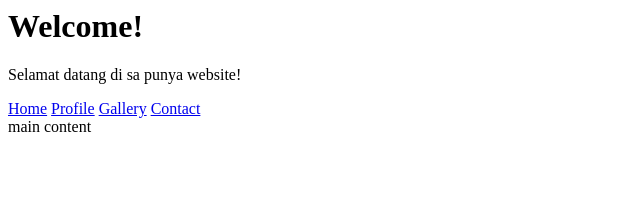
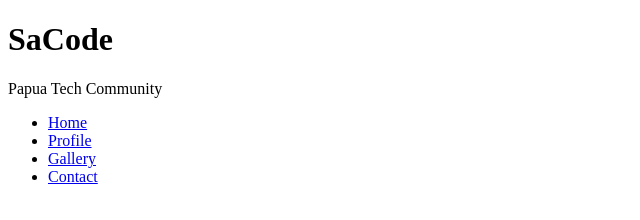
Before and after one commit to janzenfaidiban/sacode-2024-html-css-pertemuan-9, a plain HTML site: page index.html in a window 1280 px wide. Shown: the whole page, without its empty margins (0-640 px from the left). Drawn offline with Linux system fonts and the light colour scheme.

Commit message:
update index.html

```diff
--- a/index.html
+++ b/index.html
@@ -1,22 +1,43 @@
-<html>
+<!DOCTYPE html>
+<html lang="en">
 <head>
-    <title>SaCode - Belajar GitHub & GitHub Pages</title>
+    <meta charset="UTF-8">
+    <meta name="viewport" content="width=device-width, initial-scale=1.0">
+    <title>Home</title>
 </head>
 <body>
+
+    <!-- header start -->
     <header>
-      <h1>Welcome!</h1>
-      <p>Selamat datang di sa punya website!</p>
+        <h1>SaCode</h1>
+        <p>Papua Tech Community</p>
     </header>
+    <!-- header end -->
+
+    <!-- nav start -->
     <nav>
+        <ul>
+            <li>
                 <a href="index.html">Home</a>
+            </li>
+            <li>
                 <a href="profile.html">Profile</a>
+            </li>
+            <li>
                 <a href="gallery.html">Gallery</a>
+            </li>
+            <li>
                 <a href="contact.html">Contact</a>
+            </li>
+        </ul>
     </nav>
+    <!-- nav end -->
 
-    <main>
-      main content
-    </main>
+    <!-- main start -->
+    <!-- main end -->
+
+    <!-- footer start -->
+    <!-- footer end -->
 
 </body>
 </html>
```
Lines whose indentation alone changed are shown as unchanged.
